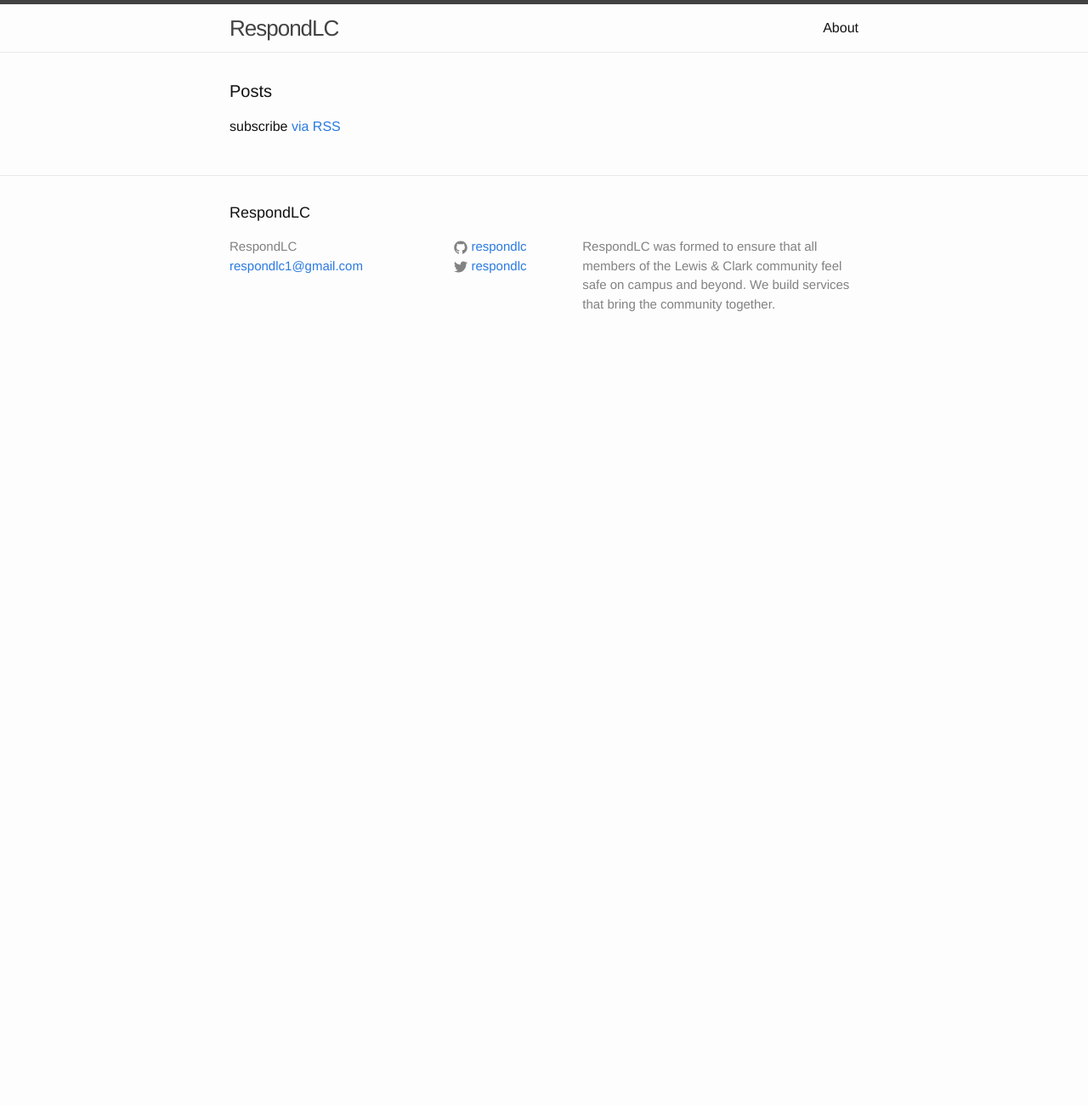
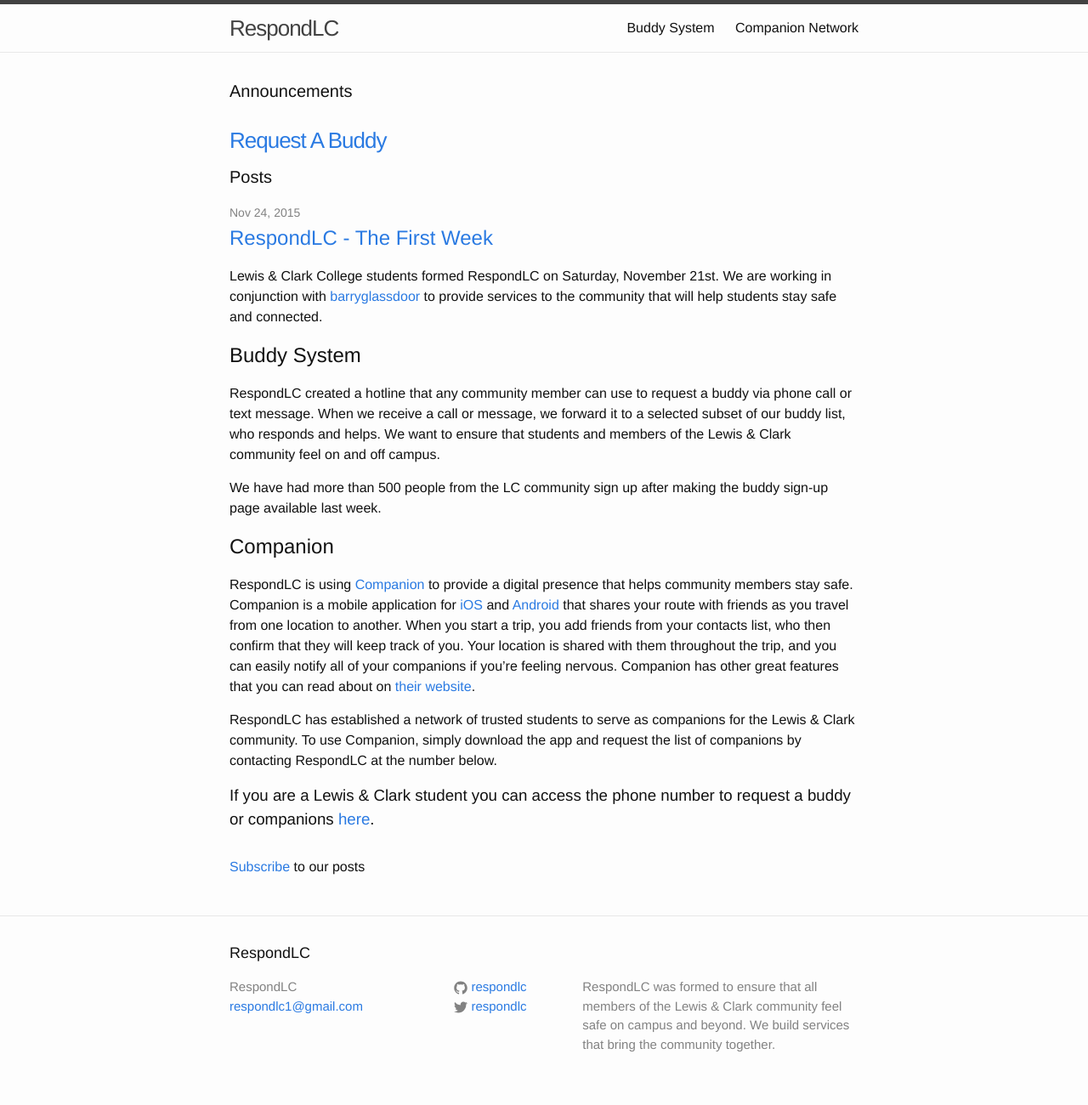
Before and after one commit to respondlc/respondlc.github.io, a Jekyll site: the page built from index.html, in a window 1280 px wide. Shown: the whole page at 85% size. Built offline with Jekyll 4.4.1, drawn with Linux system fonts in a browser that asks for light colours; before the commit the page ends 900 px from its top, so only the background shows below that.

Commit message:
added buddy and companion pages

```diff
--- /dev/null
+++ b/_posts/2015-11-24-respondlc_the_first_week.md
@@ -0,0 +1,21 @@
+---
+title: RespondLC - The First Week
+layout: post
+date: 2015-11-24 15:26 PST
+
+---
+Lewis & Clark College students formed RespondLC on Saturday, November 21st. We are working in conjunction with [barryglassdoor](http://barryglassdoor.com) to provide services to the community that will help students stay safe and connected.
+
+##Buddy System
+
+RespondLC created a hotline that any community member can use to request a buddy via phone call or text message. When we receive a call or message, we forward it to a selected subset of our buddy list, who responds and helps. We want to ensure that students and members of the Lewis & Clark community feel on and off campus.
+
+We have had more than 500 people from the LC community sign up after making the buddy sign-up page available last week.
+
+##Companion
+
+RespondLC is using [Companion](http://www.companionapp.io/) to provide a digital presence that helps community members stay safe. Companion is a mobile application for [iOS](https://itunes.apple.com/us/app/companion-never-walk-alone/id925211972?mt=8) and [Android](https://play.google.com/store/apps/details?id=io.companionapp.companion&hl=en) that shares your route with friends as you travel from one location to another. When you start a trip, you add friends from your contacts list, who then confirm that they will keep track of you. Your location is shared with them throughout the trip, and you can easily notify all of your companions if you're feeling nervous. Companion has other great features that you can read about on [their website](http://www.companionapp.io/).
+
+RespondLC has established a network of trusted students to serve as companions for the Lewis & Clark community. To use Companion, simply download the app and request the list of companions by contacting RespondLC at the number below.
+
+###If you are a Lewis & Clark student you can access the phone number to request a buddy or companions [here](https://docs.google.com/a/lclark.edu/document/d/1QeuKK73K5aTsM7ItEXJn9_mwAkRs_Pcv7YCWKVQqTvQ).
--- a/_sass/_layout.scss
+++ b/_sass/_layout.scss
@@ -21,6 +21,13 @@
     &:visited {
         color: $grey-color-dark;
     }
+}
+
+.announcement {
+    font-size: 26px;
+    line-height: 56px;
+    letter-spacing: -1px;
+    margin-bottom: 0;
 }
 
 .site-nav {
--- /dev/null
+++ b/buddy.md
@@ -0,0 +1,10 @@
+---
+layout: page
+title: Buddy System
+permalink: /buddy/
+---
+##[Request A Buddy](https://docs.google.com/a/lclark.edu/document/d/1QeuKK73K5aTsM7ItEXJn9_mwAkRs_Pcv7YCWKVQqTvQ)
+
+In the space of a few days RespondLC has created a system that allows any Lewis & Clark community member to easily ask for a person to keep them comfortable and feeling safe. We have a simple hotline that students can call or text that forwards directly to a network of trusted volunteers. Our goal is to ensure that members of the Lewis & Clark community feel safe on and off campus.
+
+###If you are a Lewis & Clark student you can access the phone number to request a buddy [here](https://docs.google.com/a/lclark.edu/document/d/1QeuKK73K5aTsM7ItEXJn9_mwAkRs_Pcv7YCWKVQqTvQ).
--- /dev/null
+++ b/companion.md
@@ -0,0 +1,12 @@
+---
+layout: page
+title: Companion Network
+permalink: /companion/
+---
+##[Get the Companion list!](https://docs.google.com/a/lclark.edu/document/d/1QeuKK73K5aTsM7ItEXJn9_mwAkRs_Pcv7YCWKVQqTvQ)
+
+RespondLC is using [Companion](http://www.companionapp.io/) to provide a digital presence that helps community members stay safe. Companion is a mobile application for [iOS](https://itunes.apple.com/us/app/companion-never-walk-alone/id925211972?mt=8) and [Android](https://play.google.com/store/apps/details?id=io.companionapp.companion&hl=en) that shares your route with friends as you travel from one location to another. When you start a trip, you add friends from your contacts list, who then confirm that they will keep track of you. Your location is shared with them throughout the trip, and you can easily notify all of your companions if you're feeling nervous. Companion has other great features that you can read about on [their website](http://www.companionapp.io/).
+
+RespondLC has established a network of trusted students to serve as companions for the Lewis & Clark community. To use Companion, simply download the app and request the list of companions by contacting RespondLC at the number below.
+
+##[Get the Companion list!](https://docs.google.com/a/lclark.edu/document/d/1QeuKK73K5aTsM7ItEXJn9_mwAkRs_Pcv7YCWKVQqTvQ)
--- a/index.html
+++ b/index.html
@@ -3,6 +3,10 @@
 ---
 
 <div class="home">
+
+  <h1 class="page-heading">Announcements</h1>
+  <h3 class="announcement"><a href="https://docs.google.com/a/lclark.edu/document/d/1QeuKK73K5aTsM7ItEXJn9_mwAkRs_Pcv7YCWKVQqTvQ">Request A Buddy</a>
+
 
   <h1 class="page-heading">Posts</h1>
 
@@ -14,10 +18,11 @@
         <h2>
           <a class="post-link" href="{{ post.url | prepend: site.baseurl }}">{{ post.title }}</a>
         </h2>
+        <p>{{ post.content }}</p>
       </li>
     {% endfor %}
   </ul>
 
-  <p class="rss-subscribe">subscribe <a href="{{ "/feed.xml" | prepend: site.baseurl }}">via RSS</a></p>
+  <p class="rss-subscribe"><a href="{{ "/feed.xml" | prepend: site.baseurl }}">Subscribe</a> to our posts</p>
 
 </div>
```
Also changed, not shown: _about.md (line endings or trailing spaces).
